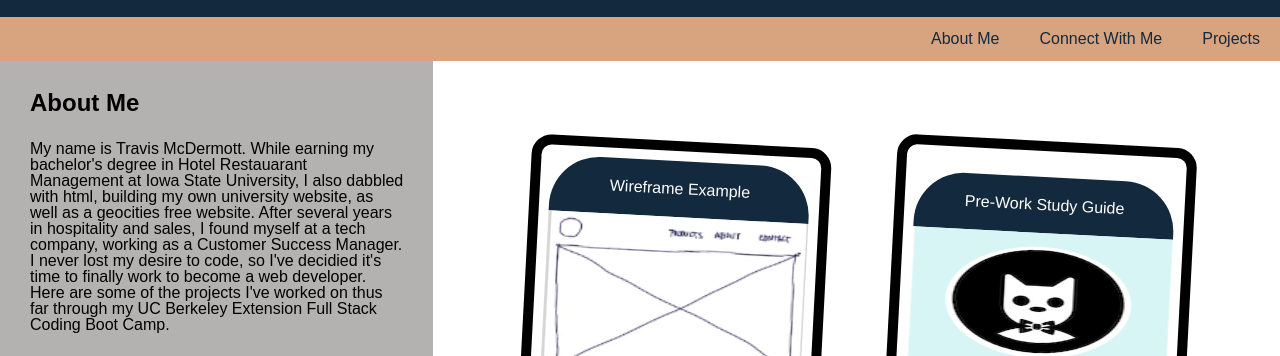
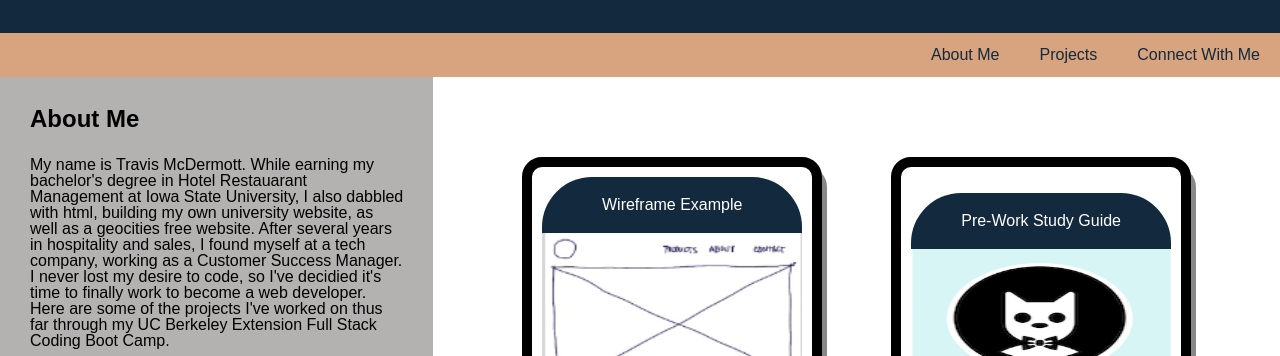
Before and after one commit to tjmcd2010/mcdermott-challenge-02, a plain HTML site: page index.html in a window 1280 px wide. Shown: the part 247-603 px from the top of the page. Drawn offline with Linux system fonts and the light colour scheme.

Commit message:
updates images and README

```diff
--- a/Assets/style.css
+++ b/Assets/style.css
@@ -83,8 +83,9 @@ aside {
   padding: 10px;
   margin: 30px;
   flex: 0 0 300px;
+  box-shadow: 5px 10px #888888;
   border-radius: 20px;
-  transform:rotate(3deg)
+
 }
 /*added border radius details*/
 .card header {
--- a/index.html
+++ b/index.html
@@ -14,7 +14,7 @@
   <header>
     <h1>Travis McDermott</h1>
     <img src = "Images/Headshot.jpg" alt="Travis McDermott Avatar" class="avatar">
-
+   <br><br>
      <h2>Welcome to Travis McDermott's web developer portfolio! </h2>
 
     </header>
@@ -22,8 +22,9 @@
   <!-- Navbar -->
   <nav>
     <a href="#p">About Me</a>
+    <a href="#projects">Projects</a>
     <a href="#navbar">Connect With Me</a>
-    <a href="#projects">Projects</a>
+
   </nav>
 
   <!-- Body -->
```
Also changed, not shown: 1 other file.
